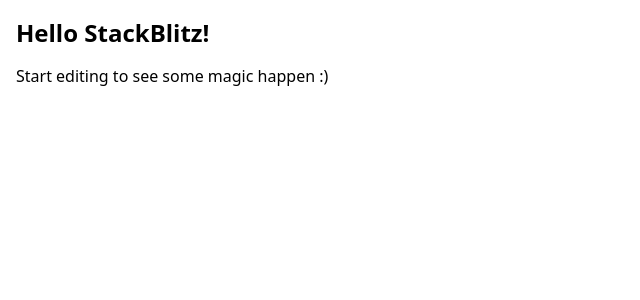
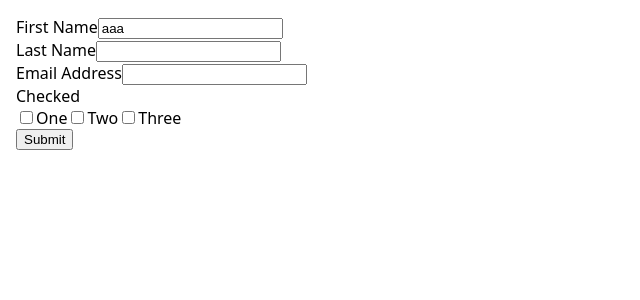
Before and after one commit to Prayag866/stackblitz-starters-thjh5z, a React (Create React App) app: page / in a window 1280 px wide. Shown: the top 300 px of the page, without its empty margins (0-640 px from the left). Built offline with nearby package versions, Linux system fonts and the light colour scheme.

Commit message:
1 file modified

```diff
--- a/src/App.tsx
+++ b/src/App.tsx
@@ -1,12 +1,93 @@
 import { FC } from 'react';
-
+import React from 'react';
+import ReactDOM from 'react-dom';
+import { useFormik, Field, Form, Formik } from 'formik';
+import * as Yup from 'yup';
 import './style.css';
 
 export const App: FC<{ name: string }> = ({ name }) => {
+  const formik = useFormik({
+    initialValues: {
+      firstName: 'aaa',
+      lastName: '',
+      email: '',
+      // checked:[],
+    },
+    validationSchema: Yup.object({
+      firstName: Yup.string()
+        .max(15, 'Must be 15 characters or less')
+        .required('Required'),
+      lastName: Yup.string()
+        .max(20, 'Must be 20 characters or less')
+        .required('Required'),
+      email: Yup.string().email('Invalid email address').required('Required'),
+    }),
+    onSubmit: (values) => {
+      alert(JSON.stringify(values, null, 2));
+    },
+  });
   return (
-    <div>
-      <h1>Hello {name}!</h1>
-      <p>Start editing to see some magic happen :)</p>
-    </div>
+    <>
+      <Formik>
+        <Form>
+          <label htmlFor="firstName">First Name</label>
+          <input
+            id="firstName"
+            name="firstName"
+            type="text"
+            onChange={formik.handleChange}
+            onBlur={formik.handleBlur}
+            value={formik.values.firstName}
+          />
+          {formik.touched.firstName && formik.errors.firstName ? (
+            <div>{formik.errors.firstName}</div>
+          ) : null}
+          <br />
+          <label htmlFor="lastName">Last Name</label>
+          <input
+            id="lastName"
+            name="lastName"
+            type="text"
+            onChange={formik.handleChange}
+            onBlur={formik.handleBlur}
+            value={formik.values.lastName}
+          />
+          {formik.touched.lastName && formik.errors.lastName ? (
+            <div>{formik.errors.lastName}</div>
+          ) : null}
+          <br />
+          <label htmlFor="email">Email Address</label>
+          <input
+            id="email"
+            name="email"
+            type="email"
+            onChange={formik.handleChange}
+            onBlur={formik.handleBlur}
+            value={formik.values.email}
+          />
+          {formik.touched.email && formik.errors.email ? (
+            <div>{formik.errors.email}</div>
+          ) : null}
+          <br />
+          <div id="checkbox-group">Checked</div>
+          <div role="group" aria-labelledby="checkbox-group">
+            <label>
+              <Field type="checkbox" name="checked" value="One" />
+              One
+            </label>
+            <label>
+              <Field type="checkbox" name="checked" value="Two" />
+              Two
+            </label>
+            <label>
+              <Field type="checkbox" name="checked" value="Three" />
+              Three
+            </label>
+          </div>
+
+          <button type="submit">Submit</button>
+        </Form>
+      </Formik>
+    </>
   );
 };
```
